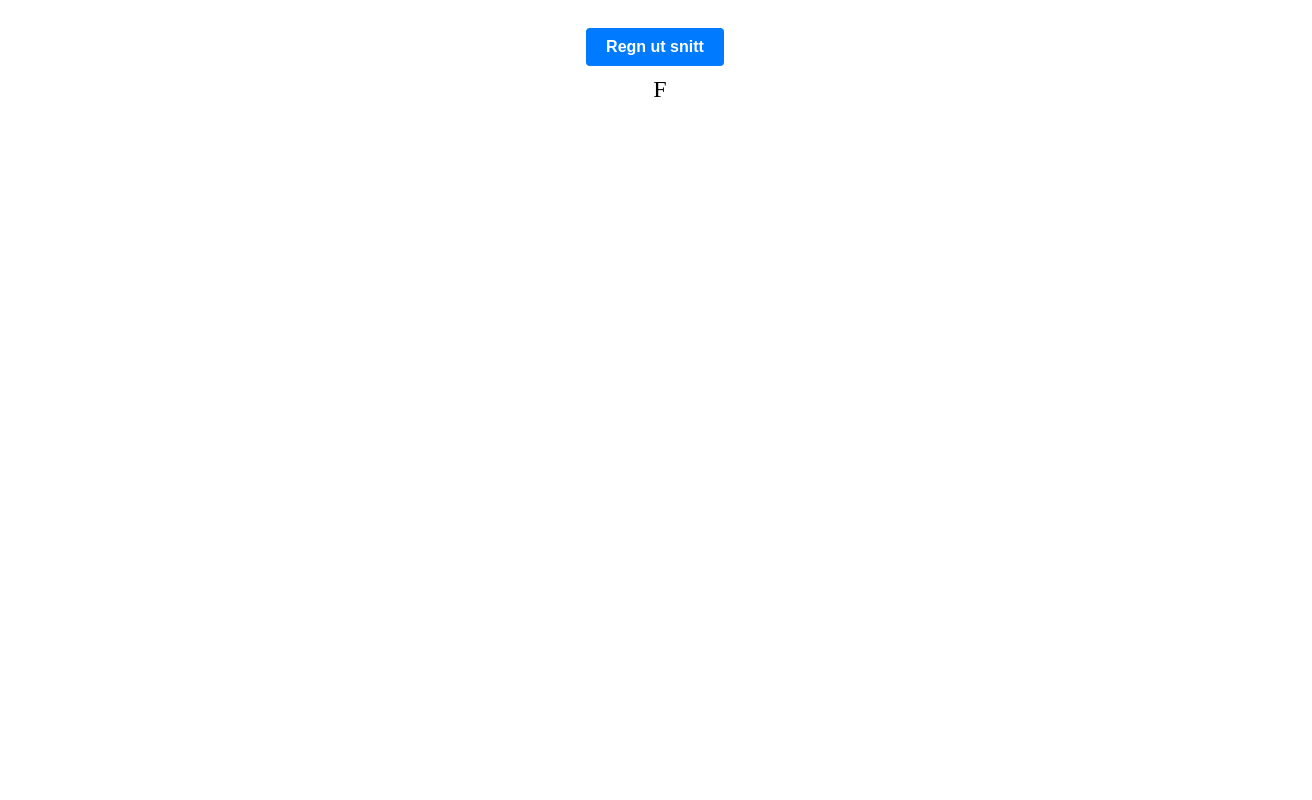
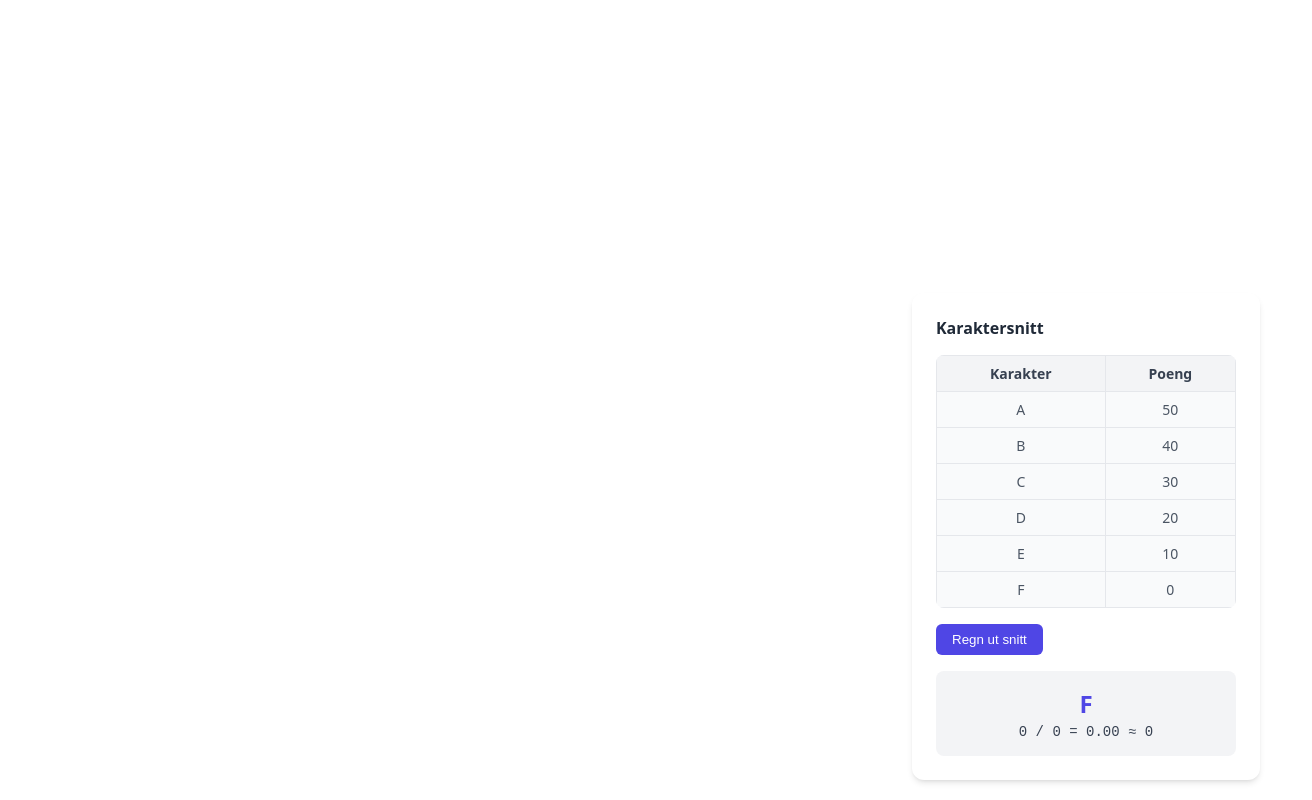
Before and after one commit to aleksanderboe/UniSnitt, a browser extension: page index.html in a window 1280 px wide. Both pictures are taken after a click on the button "Regn ut snitt". Shown: the whole page, 1312 px wide, since content can reach past the window. Drawn offline with Linux system fonts and the light colour scheme.

Commit message:
UI, show table for grade points

```diff
--- /dev/null
+++ b/content.js
@@ -0,0 +1,107 @@
+const gradePoints = {
+  A: 50,
+  B: 40,
+  C: 30,
+  D: 20,
+  E: 10,
+  F: 0,
+};
+
+function getLetterGrade(points) {
+  if (points >= gradePoints.A) return "A";
+  if (points >= gradePoints.B) return "B";
+  if (points >= gradePoints.C) return "C";
+  if (points >= gradePoints.D) return "D";
+  if (points >= gradePoints.E) return "E";
+  return "F";
+}
+
+function calculateGPA() {
+  try {
+    const rows = document.querySelectorAll("table.table-standard > tbody > tr");
+    let totalPoints = 0;
+    let totalCredits = 0;
+
+    rows.forEach((row) => {
+      try {
+        const gradeElement = row.querySelector(".col6Resultat .infoLinje span");
+        const creditsElement = row.querySelector(".col7Studiepoeng span");
+
+        if (gradeElement && creditsElement) {
+          const grade = gradeElement.textContent.trim().toUpperCase();
+          const credits = parseFloat(
+            creditsElement.textContent.trim().replace(",", ".")
+          );
+
+          if (!isNaN(credits) && credits > 0 && grade in gradePoints) {
+            totalPoints += gradePoints[grade] * credits;
+            totalCredits += credits;
+          }
+        }
+      } catch (rowError) {
+        console.log("Error processing row:", rowError);
+      }
+    });
+
+    const gpaValue = totalCredits > 0 ? totalPoints / totalCredits : 0;
+    const roundedGPA = Math.round(gpaValue);
+    const letterGrade = getLetterGrade(gpaValue);
+
+    document.getElementById("gpa-result").textContent = letterGrade;
+    document.getElementById(
+      "gpa-calculation"
+    ).textContent = `${totalPoints} / ${totalCredits} = ${gpaValue.toFixed(
+      2
+    )} ≈ ${roundedGPA}`;
+  } catch (error) {
+    document.getElementById("gpa-result").textContent = "Error";
+    document.getElementById("gpa-calculation").textContent =
+      "Kunne ikke beregne snitt";
+  }
+}
+
+function initializeCalculator() {
+  const container = document.createElement("div");
+  container.id = "gpa-calculator-extension";
+
+  container.innerHTML = `
+      <div class="header">
+        <h2 class="title">Karaktersnitt</h2>
+      </div>
+      <div class="content">
+        <table class="grade-table">
+          <thead>
+            <tr>
+              <th>Karakter</th>
+              <th>Poeng</th>
+            </tr>
+          </thead>
+          <tbody>
+            <tr><td>A</td><td>50</td></tr>
+            <tr><td>B</td><td>40</td></tr>
+            <tr><td>C</td><td>30</td></tr>
+            <tr><td>D</td><td>20</td></tr>
+            <tr><td>E</td><td>10</td></tr>
+            <tr><td>F</td><td>0</td></tr>
+          </tbody>
+        </table>
+        <button id="calculate-gpa-btn">Regn ut snitt</button>
+        <div class="result">
+          <p id="gpa-result">-</p>
+          <p id="gpa-calculation">Klikk for å beregne snitt</p>
+        </div>
+      </div>
+    `;
+
+  document.body.appendChild(container);
+
+  document
+    .getElementById("calculate-gpa-btn")
+    .addEventListener("click", calculateGPA);
+}
+
+if (document.readyState === "loading") {
+  document.addEventListener("DOMContentLoaded", initializeCalculator);
+} else {
+  initializeCalculator();
+}
--- a/index.html
+++ b/index.html
@@ -6,7 +6,7 @@
 </head>
 
 <body>
-    <script src="script.js"></script>
+    <script src="content.js"></script>
     <link rel="stylesheet" href="styles.css">
 
 </body>
--- a/script.js
+++ /dev/null
@@ -1,61 +0,0 @@
-window.addEventListener("load", function () {
-  const containerHTML = `
-    <div id="calculator">
-      <button id="calculate">Regn ut snitt</button>
-      <p id="result"></p>
-      <p id="calculation"></p>
-    </div>
-  `;
-
-  const container = document.createElement("div");
-  container.innerHTML = containerHTML;
-  document.body.append(container);
-
-  document.getElementById("calculate").addEventListener("click", calculateGPA);
-});
-
-const gradePoint = {
-  A: 50,
-  B: 40,
-  C: 30,
-  D: 20,
-  E: 10,
-};
-
-function getLetterGrade(gpa) {
-  if (gpa >= gradePoint.A) return "A";
-  if (gpa >= gradePoint.B) return "B";
-  if (gpa >= gradePoint.C) return "C";
-  if (gpa >= gradePoint.D) return "D";
-  if (gpa >= gradePoint.E) return "E";
-  return "F";
-}
-
-function calculateGPA() {
-  const rows = document.querySelectorAll(".table-standard tbody tr");
-  let totalPoints = 0;
-  let totalCredits = 0;
-
-  rows.forEach((row) => {
-    const gradeDiv = row.querySelector(".col6Resultat .infoLinje span");
-    const creditCell = row.querySelector(".col7Studiepoeng span");
-
-    if (gradeDiv && creditCell) {
-      const grade = gradeDiv.textContent.trim();
-      const credits = parseFloat(creditCell.textContent.trim());
-
-      if (!isNaN(credits) && credits > 0 && grade in gradePoint) {
-        totalPoints += gradePoint[grade] * credits;
-        totalCredits += credits;
-      }
-    }
-  });
-
-  const gpaScore =
-    totalCredits > 0 ? Math.round(totalPoints / totalCredits) : 0;
-  const gpaLetter = getLetterGrade(gpaScore);
-
-  const resultElement = document.getElementById("result");
-
-  resultElement.textContent = `${gpaLetter}`;
-}
--- a/styles.css
+++ b/styles.css
@@ -1,29 +1,109 @@
-#calculator {
-    margin-bottom: 20px;
-    padding: 20px;
+#gpa-calculator-extension {
+    position: fixed;
+    bottom: 20px;
+    right: 20px;
+    background: white;
+    padding: 1.5rem;
+    border-radius: 0.75rem;
+    box-shadow: 0 4px 6px -1px rgb(0 0 0 / 0.1), 0 2px 4px -2px rgb(0 0 0 / 0.1);
+    width: 300px;
+    z-index: 9999;
+    font-family: system-ui, -apple-system, sans-serif;
+  }
+
+  #gpa-calculator-extension.minimized {
+    width: auto;
+    padding: 0.75rem;
+  }
+
+  #gpa-calculator-extension .header {
+    display: flex;
+    justify-content: space-between;
+    align-items: center;
+    margin-bottom: 1rem;
+  }
+
+  #gpa-calculator-extension .title {
+    font-size: 1rem;
+    font-weight: 600;
+    margin: 0;
+    color: #1f2937;
+  }
+
+  #gpa-calculator-extension .controls {
+    display: flex;
+    gap: 0.5rem;
+  }
+
+  #gpa-calculator-extension button {
+    background: #4f46e5;
+    color: white;
+    border: none;
+    padding: 0.5rem 1rem;
+    border-radius: 0.375rem;
+    font-weight: 500;
+    cursor: pointer;
+    transition: background-color 0.2s;
+  }
+
+  #gpa-calculator-extension button:hover {
+    background: #4338ca;
+  }
+
+  #gpa-calculator-extension .toggle-btn {
+    background: #e5e7eb;
+    color: #374151;
+  }
+
+  #gpa-calculator-extension .toggle-btn:hover {
+    background: #d1d5db;
+  }
+
+  #gpa-calculator-extension .result {
+    background: #f3f4f6;
+    padding: 1rem;
+    border-radius: 0.5rem;
+    text-align: center;
+    margin-top: 1rem;
+  }
+
+  #gpa-calculator-extension #gpa-result {
+    font-size: 1.5rem;
+    font-weight: bold;
+    margin: 0 0 0.25rem 0;
+    color: #4f46e5;
+  }
+
+  #gpa-calculator-extension #gpa-calculation {
+    font-family: monospace;
+    color: #374151;
+    margin: 0;
+    font-size: 0.875rem;
+  }
+
+  #gpa-calculator-extension .grade-table {
     width: 100%;
+    margin: 1rem 0;
+    border-collapse: collapse;
+    font-size: 0.875rem;
+    background: #f9fafb;
+    border-radius: 0.5rem;
+    overflow: hidden;
+  }
+
+  #gpa-calculator-extension .grade-table th,
+  #gpa-calculator-extension .grade-table td {
+    padding: 0.5rem;
     text-align: center;
-}
+    border: 1px solid #e5e7eb;
+  }
 
-#calculator p {
-    margin-top: 10px;
-    font-size: 1.5em;
-}
+  #gpa-calculator-extension .grade-table th {
+    background: #f3f4f6;
+    font-weight: 600;
+    color: #374151;
+  }
 
-
-#calculator button {
-    margin-right: 10px;
-    padding: 10px 20px;
-    color: white;
-    background-color: #007bff;
-    border: none;
-    border-radius: 4px;
-    font-size: 16px;
-    cursor: pointer;
-    font-weight: bold;
-    transition: background-color 0.3s ease;
-}
-
-#calculator button:hover {
-    background-color: #0056b3;
-}
+  #gpa-calculator-extension .grade-table td {
+    color: #4b5563;
+  }
```
Also changed, not shown: manifest.json.
